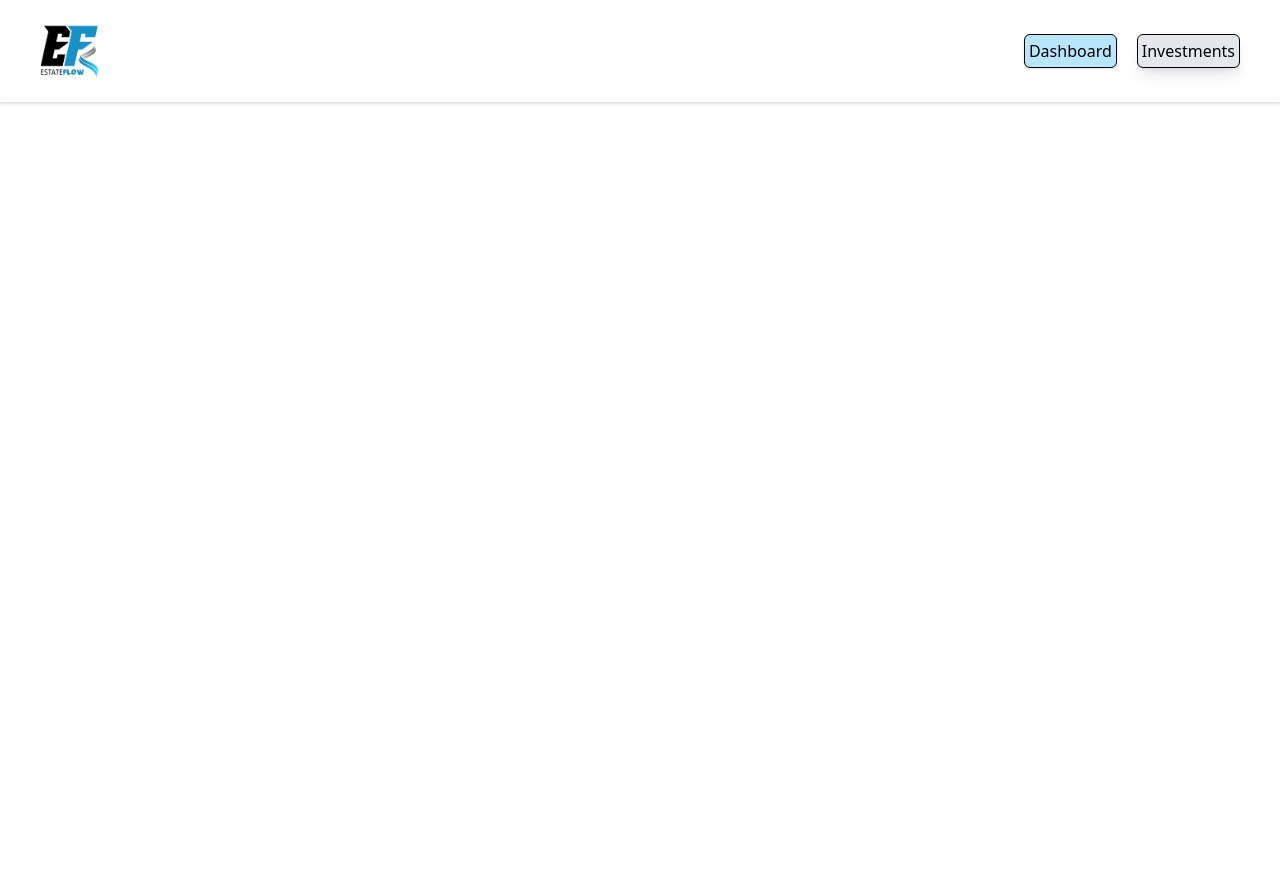
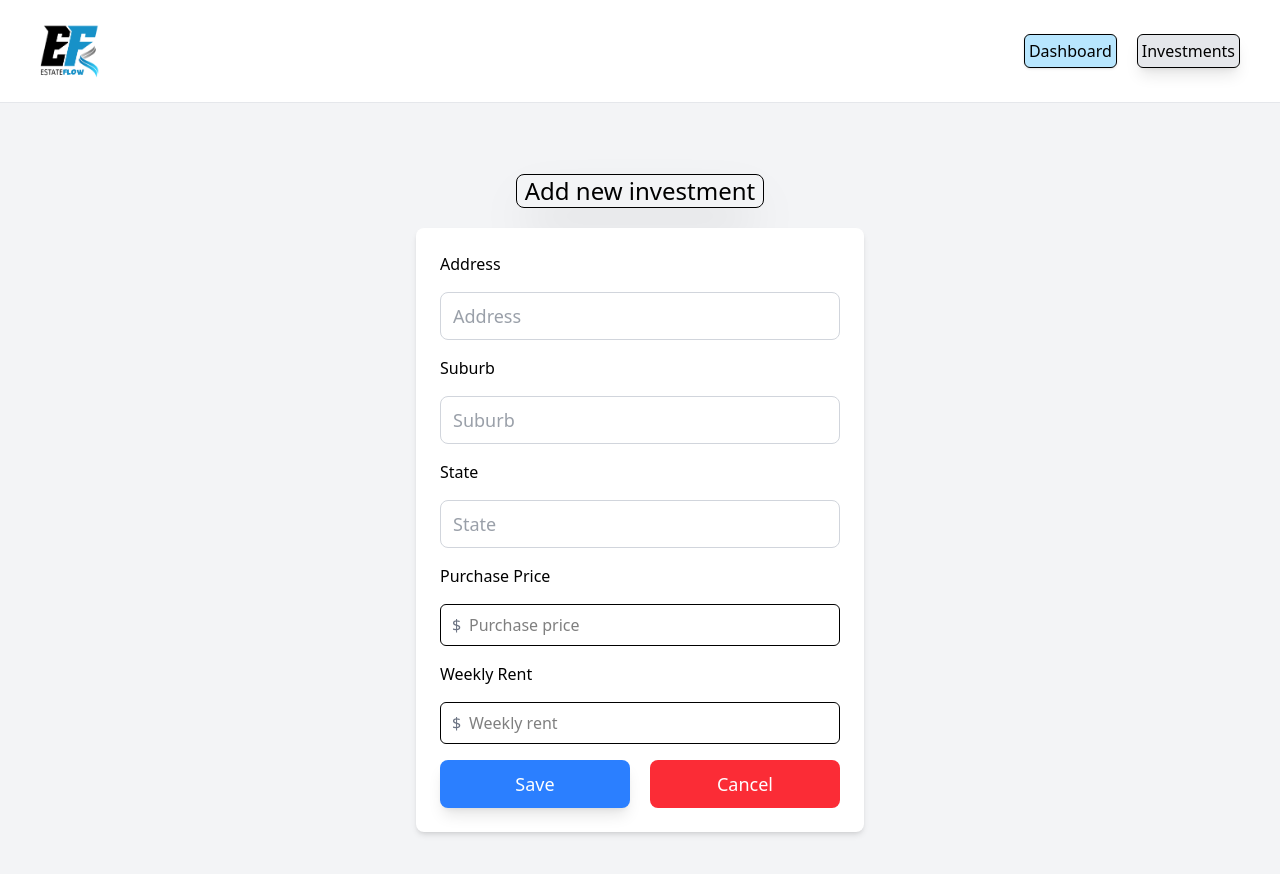
Before and after one commit to ronaldkwan93/client-investment-tracker, a React (Vite) app: page /create-new in a window 1280 px wide. Shown: the top 874 px of the page. Before the commit the page ends 800 px from the top, so only its background shows below. Built offline with nearby package versions, Linux system fonts and the light colour scheme; no server answers.

Commit message:
added create investment function

```diff
--- a/src/App.tsx
+++ b/src/App.tsx
@@ -5,6 +5,7 @@ import Dashboard from "./pages/Dashboard";
 import Investments from "./pages/Investments";
 import PropertyContextProvider from "./context/PropertyContextProvider";
 import Property from "./pages/Property";
+import CreateInvestment from "./pages/CreateInvestment";
 
 function App() {
   return (
@@ -16,6 +17,7 @@ function App() {
             <Route path="/" element={<Dashboard />} />
             <Route path="/investments" element={<Investments />} />
             <Route path="/property/:id" element={<Property />} />
+            <Route path="/create-new" element={<CreateInvestment />} />
           </Routes>
         </BrowserRouter>
       </PropertyContextProvider>
--- a/src/context/PropertyContextProvider.tsx
+++ b/src/context/PropertyContextProvider.tsx
@@ -12,12 +12,12 @@ type PropertyContextType = {
 };
 
 export interface Property {
-    id: number;
+  id: number | null;
   address: string;
   suburb: string;
   state: string;
-  purchasePrice: number;
-  weeklyRent: number;
+  purchasePrice: number | null;
+  weeklyRent: number | null;
 }
 
 type PropertyContextProviderProps = {
--- /dev/null
+++ b/src/pages/CreateInvestment.tsx
@@ -0,0 +1,122 @@
+import { useState } from "react";
+import { useNavigate } from "react-router-dom";
+import type { Property } from "../context/PropertyContextProvider";
+import { addNewInvestment } from "../services/data-service";
+
+const CreateInvestment = () => {
+  const navigate = useNavigate();
+  const [success, setSuccess]  = useState(false);
+  const [data, setData] = useState<Property>({
+    id: null,
+    address: "",
+    suburb: "",
+    state: "",
+    purchasePrice: null,
+    weeklyRent: null,
+  });
+
+  const handleSubmit = async (e: React.FormEvent<HTMLFormElement>) => {
+    e.preventDefault();
+    const result = await addNewInvestment(data);
+    if(result !== undefined) {
+        setSuccess(true);
+    }
+  };
+
+  return (
+    <div className="bg-gray-100 min-h-screen flex flex-col justify-center items-center p-6">
+      {/* {data && (
+        <div className="border-4 border-blue-500 rounded-lg overflow-hidden w-full max-w-5/6">
+          <AddressMap
+            address={`${data.address}, ${data.suburb}, ${data.state}`}
+          />
+        </div>
+      )} */}
+      {success && <div>Investment created!</div>}
+      <h1 className="border px-2 text-2xl shadow-2xl rounded-lg">
+        Add new investment
+      </h1>
+      <form
+        className="bg-white p-6 rounded-lg shadow-md w-full max-w-md mt-5"
+        onSubmit={handleSubmit}
+      >
+        <div className="flex flex-col space-y-4">
+          <label htmlFor="">Address</label>
+          <input
+            type="text"
+            placeholder="Address"
+            value={data.address}
+            onChange={(e) => setData({ ...data, address: e.target.value })}
+            className="border border-gray-300 p-3 rounded-lg focus:outline-none focus:ring-2 focus:ring-blue-500 w-full h-12 text-lg text-gray-700"
+          />
+          <label htmlFor="">Suburb</label>
+
+          <input
+            type="text"
+            placeholder="Suburb"
+            value={data.suburb}
+            onChange={(e) => setData({ ...data, suburb: e.target.value })}
+            className="border border-gray-300 p-3 rounded-lg focus:outline-none focus:ring-2 focus:ring-blue-500 w-full h-12 text-lg text-gray-700"
+          />
+          <label htmlFor="">State</label>
+
+          <input
+            type="text"
+            placeholder="State"
+            value={data.state}
+            onChange={(e) => setData({ ...data, state: e.target.value })}
+            className="border border-gray-300 p-3 rounded-lg focus:outline-none focus:ring-2 focus:ring-blue-500 w-full h-12 text-lg text-gray-700"
+          />
+          <label htmlFor="">Purchase Price</label>
+
+          <div className="relative">
+            <span className="absolute inset-y-0 left-0 flex items-center pl-3 text-gray-500">
+              $
+            </span>
+            <input
+              type="number"
+              className="pl-7 pr-3 py-2 border rounded-md w-full"
+              placeholder="Purchase price"
+              value={data.purchasePrice ?? ""}
+              onChange={(e) =>
+                setData({ ...data, purchasePrice: Number(e.target.value) })
+              }
+            />
+          </div>
+          <label htmlFor="">Weekly Rent</label>
+          <div className="relative">
+            <span className="absolute inset-y-0 left-0 flex items-center pl-3 text-gray-500">
+              $
+            </span>
+            <input
+              type="number"
+              value={data.weeklyRent ?? ""}
+              onChange={(e) =>
+                setData({ ...data, weeklyRent: Number(e.target.value) })
+              }
+              className="pl-7 pr-3 py-2 border rounded-md w-full"
+              placeholder="Weekly rent"
+            />
+          </div>
+          <div className="flex gap-5">
+            <button
+              type="submit"
+              className="bg-blue-500 text-white p-3 shadow-lg rounded-lg w-full h-12 text-lg flex justify-center items-center cursor-pointer transform transition-transform duration-200
+                   hover:-translate-y-1"
+            >
+              Save
+            </button>
+            <h1
+              className="bg-red-500 text-white p-3 rounded-lg w-full h-12 text-lg flex justify-center items-center cursor-pointer"
+              onClick={() => navigate("/investments")}
+            >
+              Cancel
+            </h1>
+          </div>
+        </div>
+      </form>
+    </div>
+  );
+};
+
+export default CreateInvestment;
--- a/src/pages/Dashboard.tsx
+++ b/src/pages/Dashboard.tsx
@@ -19,14 +19,14 @@ const Dashboard = () => {
           <p>Weekly rental income:</p>
           <h1 className="text-5xl">
             $
-            {properties.reduce((acc, property) => acc + property.weeklyRent, 0)}
+            {properties.reduce((acc, property) => acc + (property.weeklyRent ?? 0), 0)}
           </h1>
         </div>
         <div className="border h-50 w-50 rounded-xl flex flex-col justify-evenly items-center">
           <p>Total Portfolio value:</p>
           <h1 className="text-4xl">
             $
-            {properties.reduce((acc, property) => acc + property.purchasePrice, 0)}
+            {properties.reduce((acc, property) => acc + (property.purchasePrice ?? 0), 0)}
           </h1>
         </div>
       </div>
--- a/src/pages/Investments.tsx
+++ b/src/pages/Investments.tsx
@@ -1,13 +1,24 @@
-
+import { useNavigate } from "react-router-dom";
 import PropertyCardsContainer from "../components/PropertyCardsContainer/PropertyCardsContainer";
 import PropertyFilter from "../components/PropertyFilter/PropertyFilter";
+import { MdAddBox } from "react-icons/md";
 
 const Investments = () => {
-
+    const navigate = useNavigate();
+    const handleAdd = () => {
+        navigate("/create-new")
+    }
   return (
     <div className=" h-screen p-10 px-20 flex flex-col gap-10">
       <div className="border h-1/10 rounded-lg">
         <PropertyFilter />
+      </div>
+      <div
+        className="text-3xl flex items-center border shadow-md w-60 rounded-lg bg-yellow-200 transform transition-transform duration-200
+               hover:-translate-y-1 cursor-pointer" onClick={handleAdd}
+      >
+        <MdAddBox />
+        <h1 className="text-2xl">Add an investment</h1>
       </div>
       <div className="h-8/10">
         <PropertyCardsContainer />
--- a/src/services/data-service.ts
+++ b/src/services/data-service.ts
@@ -1,3 +1,5 @@
+import type { Property } from "../context/PropertyContextProvider";
+
 const API_BASE_URL = import.meta.env.VITE_API_BASE_URL;
 
 export const getProperties = async () => {
@@ -28,3 +30,22 @@ export const getPropertyById = async (id: number) => {
     return result;
   } catch (error) {}
 };
+
+export const addNewInvestment = async (data: Property) => {
+  const response = await fetch(`${API_BASE_URL}/property`, {
+    method: "POST",
+    headers: {
+      "Content-Type": "application/json",
+    },
+    body: JSON.stringify(data),
+  });
+
+  const result = await response.json();
+
+  if (!response.ok) {
+     const message = result?.message || "Unknown error occurred";
+    throw new Error(message);
+  }
+
+  return result;
+};
```
